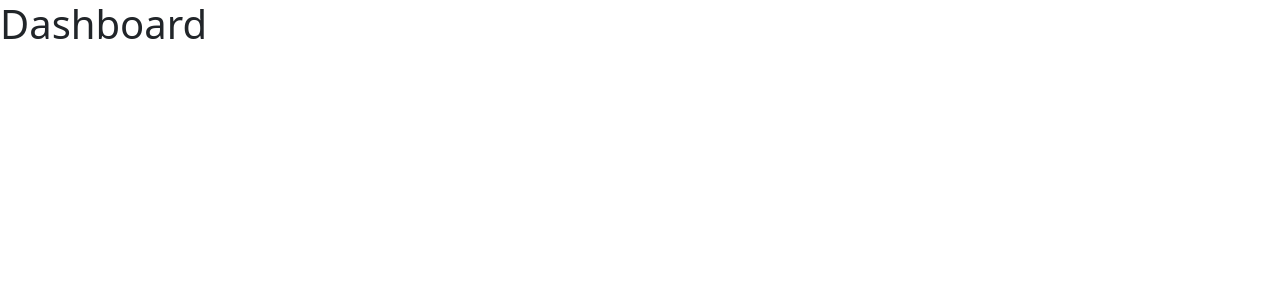
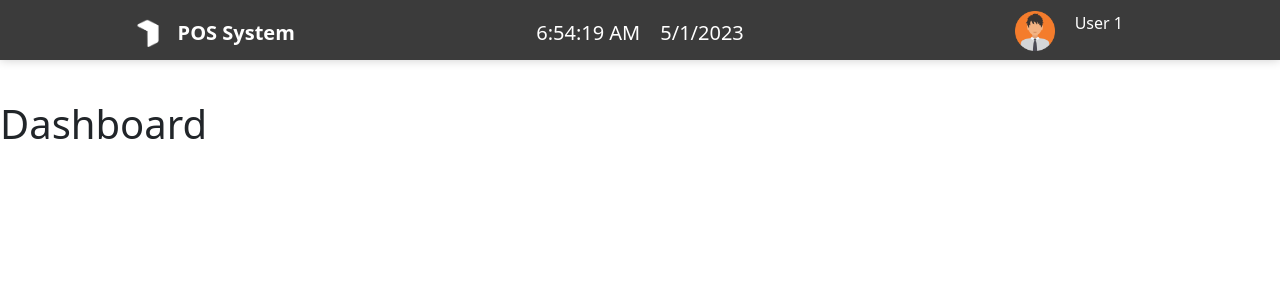
Before and after one commit to ProInventory/POS, a React (Create React App) app: page / in a window 1280 px wide. Shown: the top 300 px of the page. Built offline with nearby package versions, Linux system fonts and the light colour scheme.

Commit message:
navbar, clock and logo

```diff
--- /dev/null
+++ b/src/components/common/clock.jsx
@@ -0,0 +1,28 @@
+import { useState, useEffect } from "react";
+
+import "./styles/clock.css";
+
+const Clock = () => {
+	const [time, setTime] = useState(new Date());
+	const [date, setDate] = useState(new Date());
+
+	useEffect(() => {
+		const intervalId = setInterval(() => {
+			const newTime = new Date();
+			setTime(newTime);
+			setDate(newTime);
+		}, 1000);
+
+		return () => clearInterval(intervalId);
+	}, []);
+
+	return (
+		<div className="clock">
+			<div className="clock-time">{time.toLocaleTimeString()}</div>
+
+			<div className="clock-date">{date.toLocaleDateString()}</div>
+		</div>
+	);
+};
+
+export default Clock;
--- /dev/null
+++ b/src/components/common/navbar.jsx
@@ -0,0 +1,42 @@
+import React from "react";
+
+import Clock from "./clock";
+
+import "./styles/navbar.css";
+
+const Navbar = (props) => {
+	const { user } = props;
+
+	return (
+		<React.Fragment>
+			<div className="navbar">
+				<div className="navbar-logo-container">
+					<img
+						src="logo.png"
+						alt="logo"
+						className="navbar-logo-image"
+					/>
+					<div className="navbar-logo-text">POS System </div>
+				</div>
+
+				<navbar className="navbar-time-container">
+					<div className="navbar-time-clock">
+						<Clock />
+					</div>
+				</navbar>
+
+				<div className="navbar-user-container">
+					<div className="navbar-user-image-container">
+						<img
+							src="user.png"
+							alt="user"
+							className="navbar-user-image"
+						/>
+					</div>
+					<div className="navbar-user-text">{user}</div>
+				</div>
+			</div>
+		</React.Fragment>
+	);
+};
+export default Navbar;
--- /dev/null
+++ b/src/components/common/styles/clock.css
@@ -0,0 +1,13 @@
+.clock {
+	display: flex;
+	justify-content: center;
+	align-items: center;
+	font-size: 20px;
+	height: 50px;
+}
+
+.clock-time,
+.clock-date {
+	padding-left: 10px;
+	padding-right: 10px;
+}
--- /dev/null
+++ b/src/components/common/styles/navbar.css
@@ -0,0 +1,49 @@
+.navbar {
+	width: 100%;
+	height: 60px;
+	background-color: #3b3b3b;
+}
+
+.navbar-logo-container {
+	flex-basis: 33%;
+	display: flex;
+	align-items: center;
+	justify-content: center;
+	height: 100%;
+}
+
+.navbar-logo-text {
+	display: flex;
+	font-size: 20px;
+	font-weight: 600;
+	margin-left: 10px;
+	color: #fff;
+}
+
+.navbar-logo-image {
+	height: 40px;
+}
+
+.navbar-time-container {
+	color: #fff;
+	flex-basis: 33%;
+	justify-content: center;
+	display: flex;
+	height: 50px;
+}
+
+.navbar-user-container {
+	display: flex;
+	justify-content: center;
+	flex-basis: 33%;
+	height: 100%;
+}
+
+.navbar-user-image {
+	height: 40px;
+}
+
+.navbar-user-text {
+	padding-left: 20px;
+	color: #fff;
+}
--- a/src/components/dashboard.jsx
+++ b/src/components/dashboard.jsx
@@ -1,9 +1,23 @@
 import React from "react";
 
+import Navbar from "./common/navbar";
+
+import "./styles/dashboard.css";
+
 const Dashboard = () => {
+	const user = "User 1";
+
 	return (
 		<React.Fragment>
-			<h1>Dashboard</h1>
+			<div className="homepage">
+				<div className="homepage-navbar">
+					<Navbar user={user} />
+				</div>
+
+				<div className="homepage-content">
+					<h1>Dashboard</h1>
+				</div>
+			</div>
 		</React.Fragment>
 	);
 };
--- /dev/null
+++ b/src/components/styles/dashboard.css
@@ -0,0 +1,14 @@
+.homepage-navbar {
+	position: fixed;
+	top: 0;
+	width: 100%;
+	height: 60px;
+	box-shadow: 0 0 10px rgba(0, 0, 0, 0.2);
+}
+
+.homepage-content {
+	padding-top: 100px;
+	display: flex;
+	flex-direction: column;
+	width: 100%;
+}
```
Also changed, not shown: public/logo.png (added), public/user.png (added).
